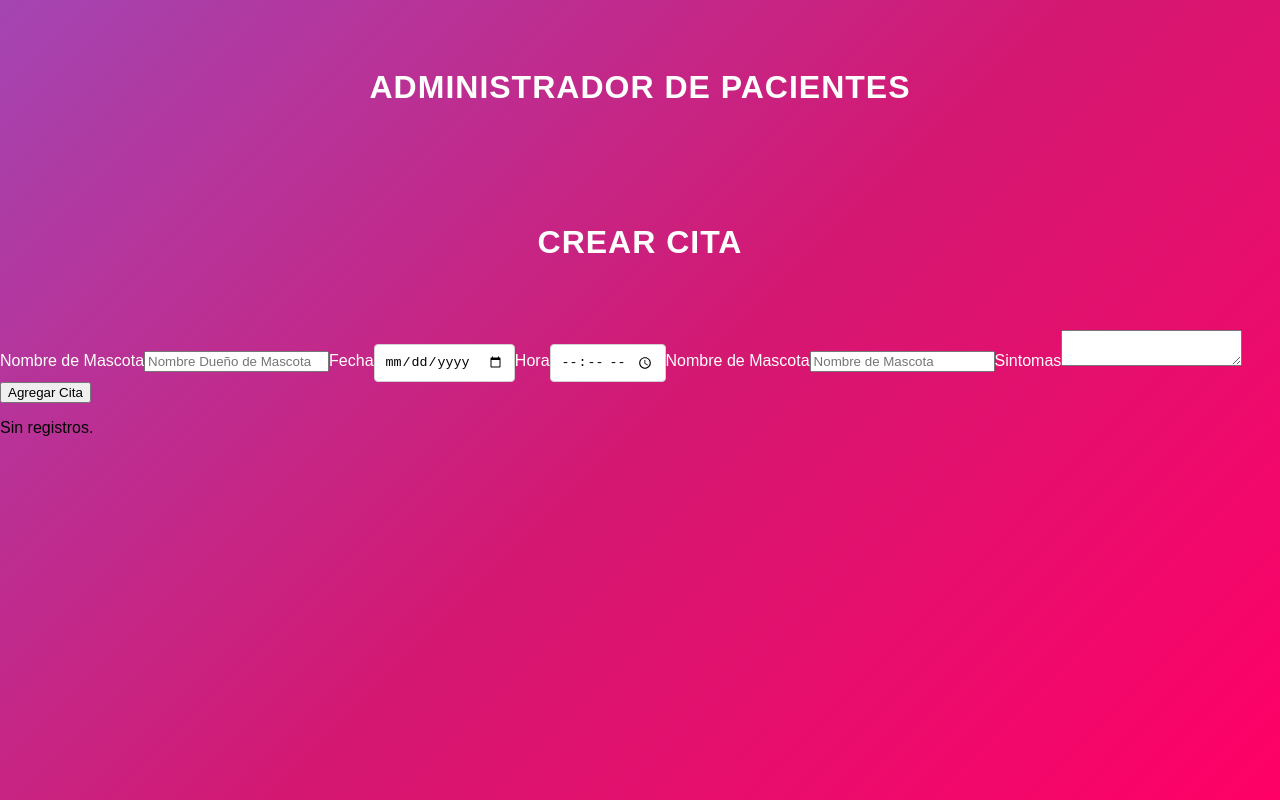
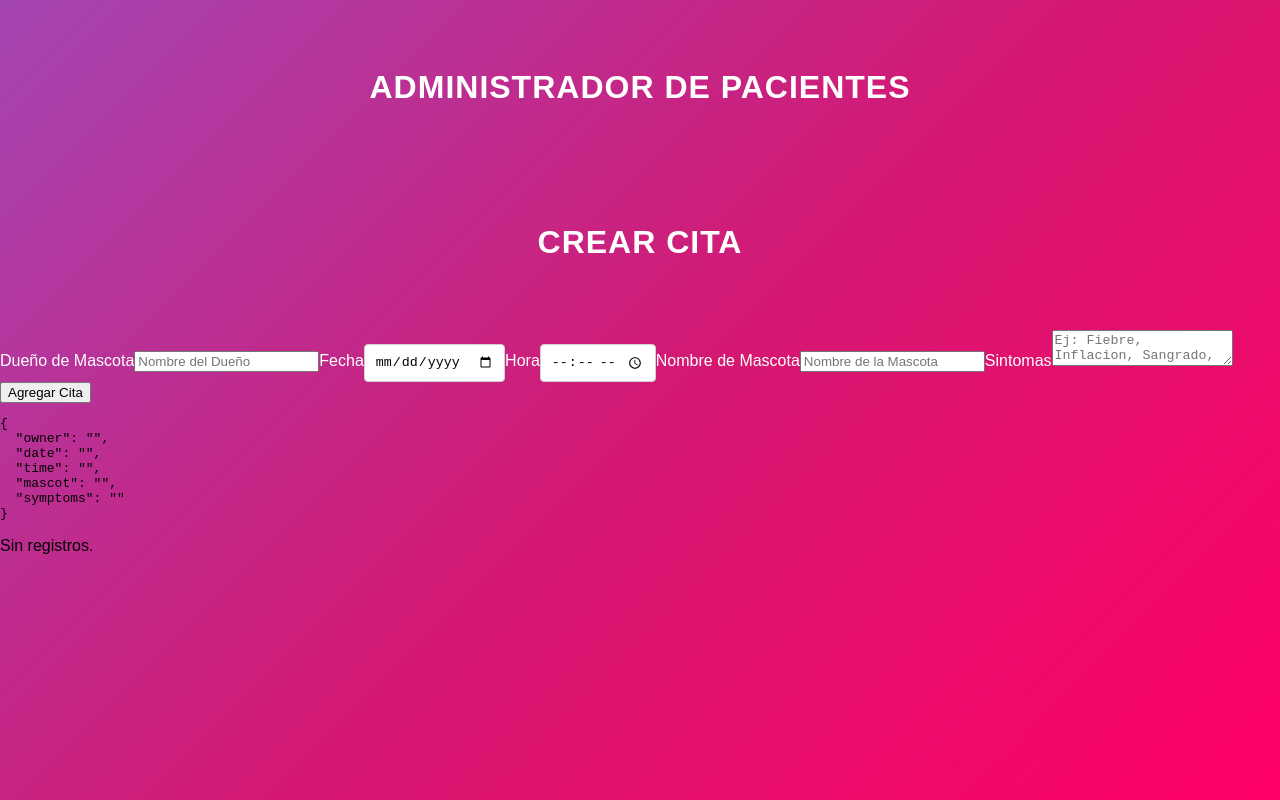
Before and after one commit to kevincisnero01/mascota-paciente-react, a React app: page / in a window 1280 px wide. Built offline with nearby package versions, Linux system fonts and the light colour scheme; the HTML template or start-up script is replaced by a standard one.

Commit message:
sincronizar values de state

```diff
--- a/src/components/Form.jsx
+++ b/src/components/Form.jsx
@@ -1,17 +1,39 @@
-import React from 'react';
+import React,{ useState } from 'react';
 
 const Form = () =>{
+
+//Crear el State de Citas
+const [appointment, setAppointment] = useState({
+  owner : '',
+  date: '',
+  time : '',
+  mascot : '',
+  symptoms : ''
+});
+
+//Funcion que se ejecuta cada vez que el usuario escribe en el input
+const handleState = (event) => {
+  const {name, value } = event.target;
+
+  setAppointment({
+  ...appointment,
+  [name] : value
+  })
+};
+
 return (
   <>
   <h1>Crear Cita</h1>
   <form>
 
-    <label>Nombre de Mascota</label>
+    <label>Dueño de Mascota</label>
     <input
       type="text"
-      name="pet_owner"
+      name="owner"
       className="u-full-width"
-      placeholder="Nombre Dueño de Mascota"
+      placeholder="Nombre del Dueño"
+      value={appointment.owner}
+      onChange={handleState}
     />
 
     <label>Fecha</label>
@@ -19,6 +41,8 @@ return (
       type="date"
       name="date"
       className="u-full-width"
+      value={appointment.date}
+      onChange={handleState}
     />
 
 
@@ -27,6 +51,8 @@ return (
       type="time"
       name="time"
       className="u-full-width"
+      value={appointment.time}
+      onChange={handleState}
     />
 
     <label>Nombre de Mascota</label>
@@ -34,13 +60,18 @@ return (
       type="text"
       name="mascot"
       className="u-full-width"
-      placeholder="Nombre de Mascota"
+      placeholder="Nombre de la Mascota"
+      value={appointment.mascot}
+      onChange={handleState}
     />
 
     <label>Sintomas</label>
     <textarea
       className="u-full-width"
       name="symptoms"
+      placeholder="Ej: Fiebre, Inflacion, Sangrado, Alergia, etc"
+      value={appointment.symptoms}
+      onChange={handleState}
     ></textarea>
 
     <button
@@ -49,6 +80,11 @@ return (
     >
       Agregar Cita
     </button>
+
+    <pre>
+      { JSON.stringify(appointment,null,2)}
+    </pre>
+
   </form>
   </>
   );
```
